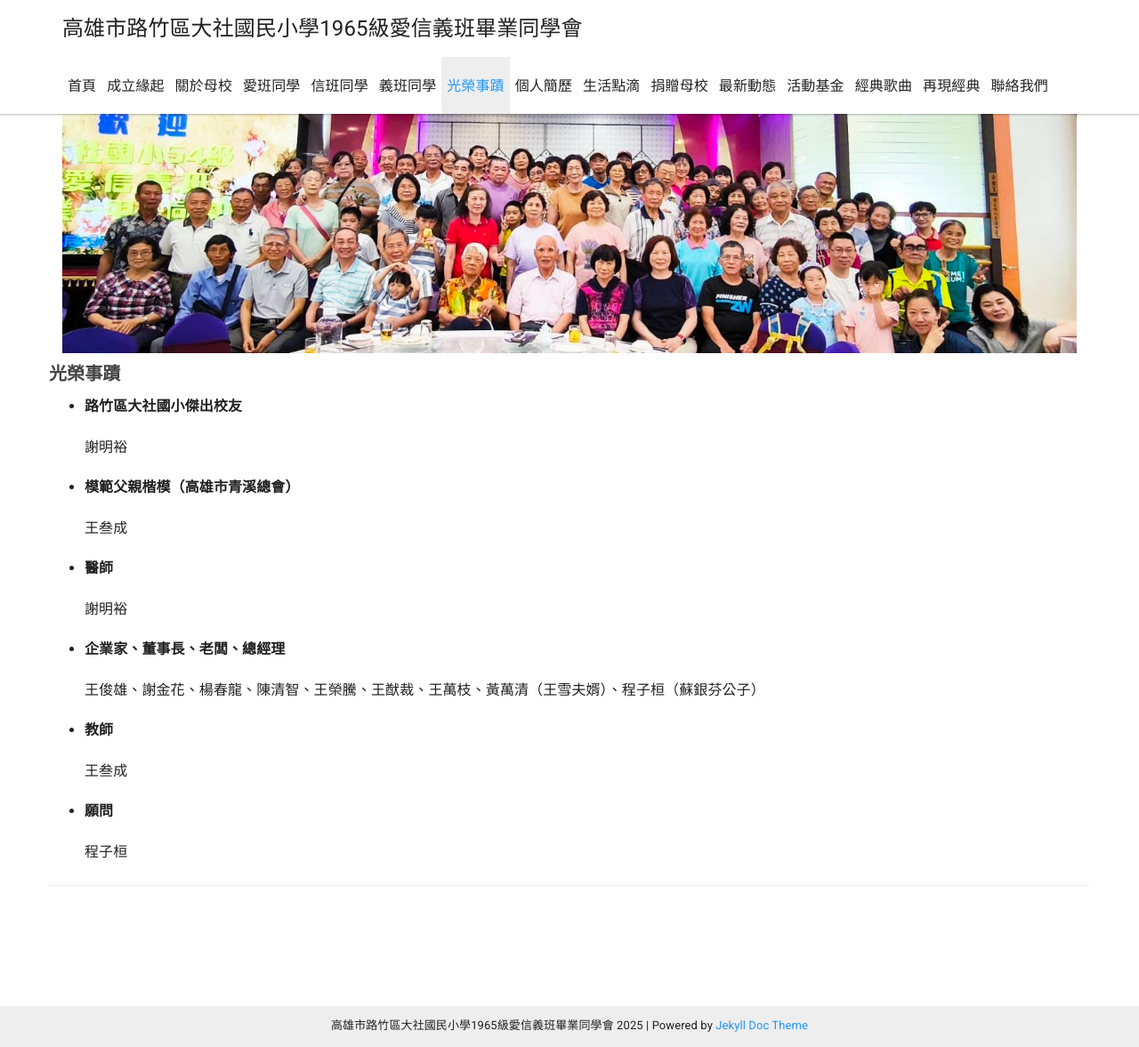
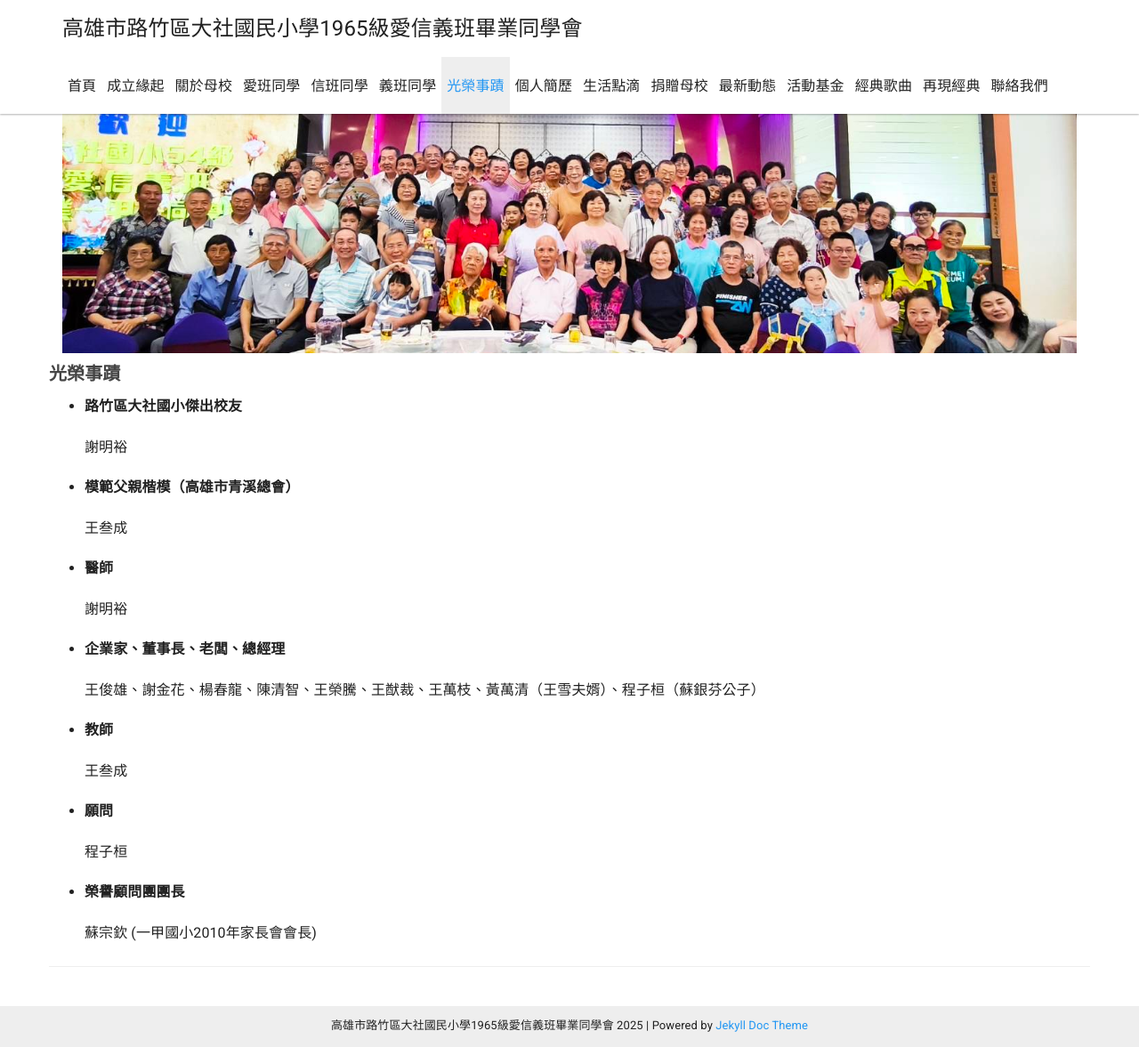
Before and after one commit to dashe1965/dashe1965.github.io, a Jekyll site: the page built from _docs/honors/honors.md, in a window 1280 px wide and 1177 px high. Shown: the whole window at 89% size. Built offline with Jekyll 4.4.1, drawn with Linux system fonts in a browser that asks for light colours; nearby versions of some CDN libraries.

Commit message:
Update honors.md

```diff
--- a/_docs/honors/honors.md
+++ b/_docs/honors/honors.md
@@ -26,3 +26,7 @@ sectionid: honors
 - **願問**
 
   程子桓
+
+- **榮譽顧問團團長**
+
+  蘇宗欽 (一甲國小2010年家長會會長)
```
